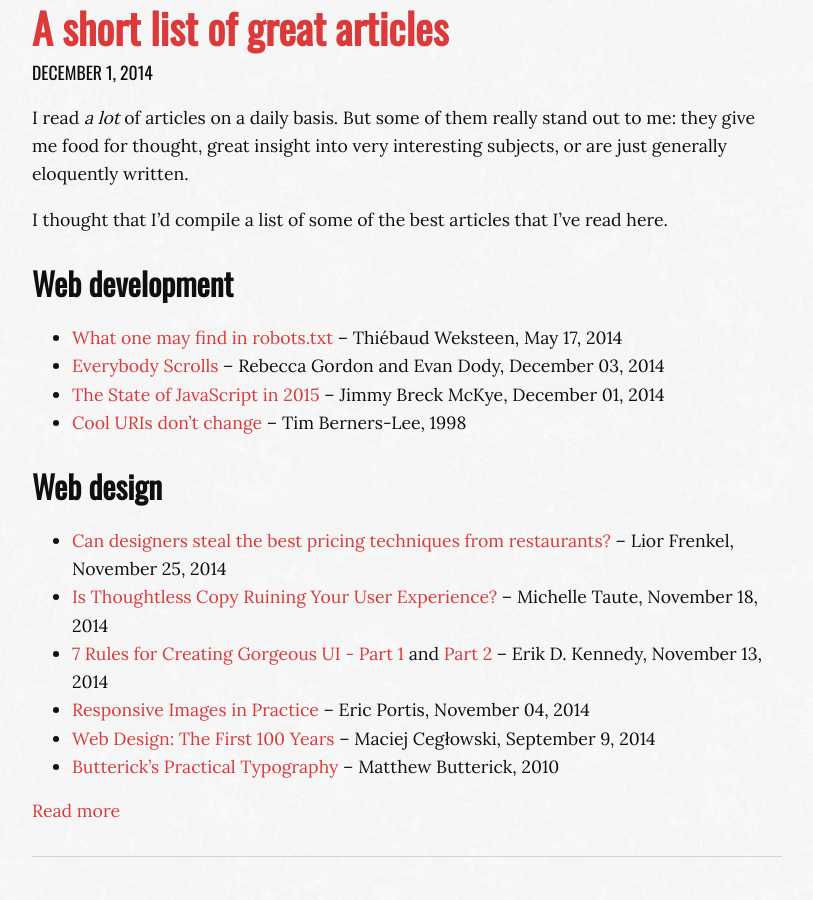
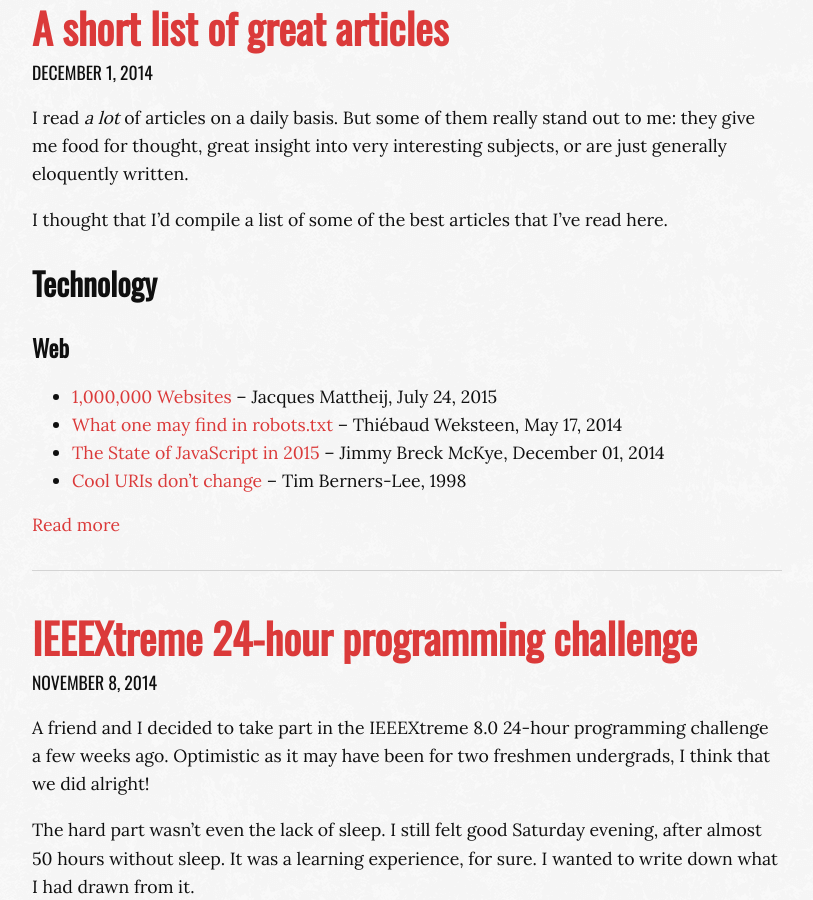
Before and after one commit to MaximeKjaer/kjaer.io, a Jekyll site: the page built from index.html, in a window 1280 px wide and 900 px high, scrolled down 4451 px. Shown: the whole window, without its empty margins (233-1046 px from the left). Built offline with Jekyll 4.4.1, drawn with Linux system fonts in a browser that asks for light colours; some of the changed lines change nothing that is shown.

Commit message:
Edit post: add articles to the list

```diff
--- a/_posts/posts/2014-12-01-a-short-list-of-great-articles.md
+++ b/_posts/posts/2014-12-01-a-short-list-of-great-articles.md
@@ -8,14 +8,39 @@
 
 I thought that I'd compile a list of some of the best articles that I've read here.
 
+## Technology
 
-## Web development
+### Web
+- [1,000,000 Websites](http://jacquesmattheij.com/one-million-websites) &ndash; Jacques Mattheij, July 24, 2015
 - [What one may find in robots.txt](http://xn--thibaud-dya.fr/robots.txt.html) &ndash; Thiébaud Weksteen, May 17, 2014
-- [Everybody Scrolls](http://www.hugeinc.com/ideas/perspective/everybody-scrolls) &ndash; Rebecca Gordon and Evan Dody, December 03, 2014
 - [The State of JavaScript in 2015](http://www.breck-mckye.com/blog/2014/12/the-state-of-javascript-in-2015/) &ndash; Jimmy Breck McKye, December 01, 2014
 - [Cool URIs don't change](http://www.w3.org/Provider/Style/URI) &ndash; Tim Berners-Lee, 1998
 
-## Web design
+<!--- More -->
+
+### Programming
+- [Regexes: The Bad, the Better, and the Best](https://www.loggly.com/blog/regexes-the-bad-better-best/) &ndash; Liz Bennett, June 18, 2015
+- [Why Learning to Code is So Damn Hard](http://www.vikingcodeschool.com/posts/why-learning-to-code-is-so-damn-hard) &ndash; Erik Trautman, February 04, 2015
+- [You can't dig upwards](http://www.evanmiller.org/you-cant-dig-upwards.html) &ndash; Evan Miller, December 07, 2014
+- [Readme Driven Development](http://tom.preston-werner.com/2010/08/23/readme-driven-development.html) &ndash; Tom Preston-Werner, August 23, 2014
+- [Algorithm for playing Battleships](http://www.datagenetics.com/blog/december32011/index.html) &ndash; Data Genetics, December 2011
+- [Write the Docs](http://docs.writethedocs.org/) &ndash; Eric Holscher & Troy Howard
+
+
+### Language Design
+- [Word or LaTeX typesetting: which one is more productive? Finally, scientifically assessed](http://mappingignorance.org/2015/04/06/word-or-latex-typesetting-which-one-is-more-productive-finally-scientifically-assessed/) &ndash; José Luis Blanco, April 6, 2015
+- [Why Markdown Is Not My Favourite Language](http://www.wilfred.me.uk/blog/2012/07/30/why-markdown-is-not-my-favourite-language/) &ndash; Wilfred Hughes, July 30, 2012
+- [Great Works in Programming Languages](http://www.cis.upenn.edu/~bcpierce/courses/670Fall04/GreatWorksInPL.shtml) &ndash; Benjamin C. Pierce, December 01, 2004
+
+### Meta
+- [Why Performance Matters: The Perception Of Time](http://www.smashingmagazine.com/2015/09/why-performance-matters-the-perception-of-time/) &ndash; Denys Mishunov, September 24, 2015
+- [How I killed app sales by going freemium](https://medium.com/@shuveb/how-i-killed-app-sales-by-going-freemium-31c04c60d2f2) &ndash; Shuveb Hussain, June 6, 2015 (see [HN thread](https://news.ycombinator.com/item?id=9673650) too)
+
+## Art & Design
+
+### Web Design
+- [How to display threaded discussions on the web](http://www.elezea.com/2015/09/how-to-display-threaded-discussions-on-the-web/) &ndash; Rian van der Merwe, September 21, 2015
+- [Everybody Scrolls](http://www.hugeinc.com/ideas/perspective/everybody-scrolls) &ndash; Rebecca Gordon and Evan Dody, December 03, 2014
 - [Can designers steal the best pricing techniques from restaurants?](http://thenuschool.com/can-steal-restaurants-best-pricing-techniques/) &ndash; Lior Frenkel, November 25, 2014
 - [Is Thoughtless Copy Ruining Your User Experience?](https://teamgaslight.com/blog/is-thoughtless-copy-ruining-your-user-experience) &ndash; Michelle Taute, November 18, 2014
 - [7 Rules for Creating Gorgeous UI - Part 1](https://medium.com/@erikdkennedy/7-rules-for-creating-gorgeous-ui-part-1-559d4e805cda?hn=1) and [Part 2](https://medium.com/@erikdkennedy/7-rules-for-creating-gorgeous-ui-part-2-430de537ba96) &ndash; Erik D. Kennedy, November 13, 2014
@@ -23,22 +48,10 @@
 - [Web Design: The First 100 Years](http://idlewords.com/talks/web_design_first_100_years.htm) &ndash; Maciej Cegłowski, September 9, 2014
 - [Butterick’s Practical Typography](http://practicaltypography.com/) &ndash; Matthew Butterick, 2010
 
-<!--- More -->
-
-## Programming
-- [Regexes: The Bad, the Better, and the Best](https://www.loggly.com/blog/regexes-the-bad-better-best/) &ndash; Liz Bennett, June 18, 2015
-- [Why Learning to Code is So Damn Hard](http://www.vikingcodeschool.com/posts/why-learning-to-code-is-so-damn-hard) &ndash; Erik Trautman, February 04, 2015
-- [You can't dig upwards](http://www.evanmiller.org/you-cant-dig-upwards.html) &ndash; Evan Miller, December 07, 2014
-- [Readme Driven Development](http://tom.preston-werner.com/2010/08/23/readme-driven-development.html) &ndash; Tom Preston-Werner, August 23, 2014
-<!-- I don't know if I want to include this clickbait-y link anymore... - [10 Technical Papers that Programmers Should Read (At Least Twice)](http://blog.fogus.me/2011/09/08/10-technical-papers-every-programmer-should-read-at-least-twice/) - Fogus (?), September 08, 2011 -->
-- [Algorithm for playing Battleships](http://www.datagenetics.com/blog/december32011/index.html) &ndash; Data Genetics, December 2011
-- [Write the Docs](http://docs.writethedocs.org/) &ndash; Eric Holscher & Troy Howard
+### Art
+- [Some JavaScript Sketches](http://mattdesl.svbtle.com/some-javascript-sketches), Matt Deslauriers, October 13, 2015
+- [Fraunhofer lines](http://booktwo.org/notebook/fraunhofer-lines/) &ndash;  James Bridle, October 5, 2015
 
 
-## Language Design
-- [Word or LaTeX typesetting: which one is more productive? Finally, scientifically assessed](http://mappingignorance.org/2015/04/06/word-or-latex-typesetting-which-one-is-more-productive-finally-scientifically-assessed/) &ndash; José Luis Blanco, April 6, 2015
-- [Why Markdown Is Not My Favourite Language](http://www.wilfred.me.uk/blog/2012/07/30/why-markdown-is-not-my-favourite-language/) &ndash; Wilfred Hughes, July 30, 2012
-- [Great Works in Programming Languages](http://www.cis.upenn.edu/~bcpierce/courses/670Fall04/GreatWorksInPL.shtml) &ndash; Benjamin C. Pierce, December 01, 2004
-
 ## Other
-- [How I killed app sales by going freemium](https://medium.com/@shuveb/how-i-killed-app-sales-by-going-freemium-31c04c60d2f2) &ndash; Shuveb Hussain, June 6, 2015 (see [HN thread](https://news.ycombinator.com/item?id=9673650) too)
+- [Fukushima](http://www.podniesinski.pl/portal/fukushima/), Arkadiusz Podniesiński, September 16, 2015
```
